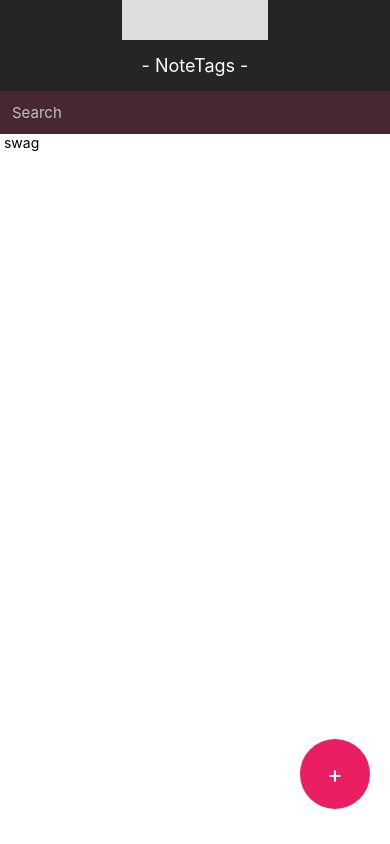
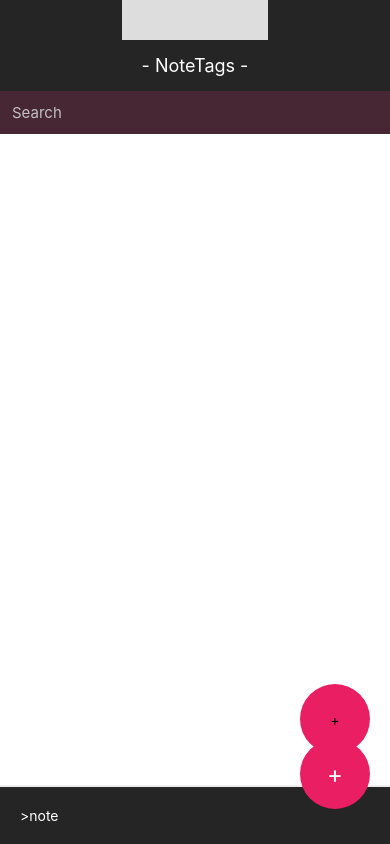
Before and after one commit to iloveswisscheese/calhacks2018, a React Native app in the folder NoteTags/: screen / in a window 390 px wide. Built offline with nearby package versions, Linux system fonts and the light colour scheme.

Commit message:
basic notes

```diff
--- a/NoteTags/contents/Note.js
+++ b/NoteTags/contents/Note.js
@@ -0,0 +1,55 @@
+import React, { Component } from 'react';
+import {
+    Text,
+    View,
+    StyleSheet,
+    TextInput,
+    ScrollView,
+    TouchableOpacity
+    } from 'react-native';
+
+
+export default class Note extends Component {
+  render() {
+    return (
+
+      <View key={this.props.keyval} style={styles.note}>
+
+        <Text style={styles.noteText}>{this.props.val.date}</Text>
+        <Text style={styles.noteText}>{this.props.val.note}</Text>
+
+        <TouchableOpacity onPress={this.props.deleteMethod} style={styles.noteDelete}>
+          <Text style={styles.noteDeleteText}>D</Text>
+          </TouchableOpacity>
+      </View>
+    );
+  }
+}
+
+const styles = StyleSheet.create({
+  note: {
+    position: 'relative',
+    padding: 20,
+    paddingRight: 100,
+    borderBottomWidth: 2,
+    borderBottomColor: "#ededed",
+  },
+  noteText: {
+    paddingLeft: 20,
+    borderLeftWidth: 10,
+    borderLeftColor: '#E91E63',
+  },
+  noteDelete: {
+    position: 'absolute',
+    justifyContent: 'center',
+    alignItems: 'center',
+    backgroundColor: '#2980b9',
+    padding: 10,
+    top: 10,
+    bottom: 10,
+    right: 10,
+  },
+  noteDeleteText: {
+    color: 'white',
+  }
+})
--- a/NoteTags/contents/NotesContainer.js
+++ b/NoteTags/contents/NotesContainer.js
@@ -1,5 +1,5 @@
 import React, { Component } from 'react';
-import Header from '../contents/Header'
+import Note from './Note'
 import {
     Text,
     View,
@@ -11,11 +11,121 @@
 
 
 export default class NotesContainer extends Component {
+  constructor(props) {
+    super(props);
+    this.state = {
+      noteArray: [],
+      noteText: '',
+    };
+  }
+
   render() {
+
+    let notes = this.state.noteArray.map((val, key) => {
+      return <Note key={key} keyval={key} val={val}
+              deleteMethod={ () => this.deleteNote(key)} />
+    });
+
     return (
-      <View>
-      <Text> swag </Text>
+      <View style={styles.container}>
+
+      <ScrollView style={styles.scrollContainer}>
+        {notes}
+      </ScrollView>
+
+      <View style={styles.footer}>
+
+        <TextInput
+          style={styles.textInput}
+          onChangeText={(noteText) => this.setState({noteText})}
+          value={this.state.noteText}
+          placeholder='>note'
+          placeholderTextColor='white'
+          underlineColorAndroid='transparent'>
+        </TextInput>
+
+      </View>
+
+      <TouchableOpacity onPress={ this.addNote.bind(this) } style={styles.addButton}>
+        <Text style={styles.addButtonTest}>+</Text>
+      </TouchableOpacity>
+
       </View>
     );
   }
+
+  addNote() {
+
+    if (this.state.noteText) {
+
+      var d = new Date();
+      this.state.noteArray.push({
+        'date': d.getFullYear() +
+        "/" + (d.getMonth() + 1) +
+        "/" + d.getDate(),
+        'note': this.state.noteText
+      });
+      this.setState({ noteArray: this.state.noteArray })
+      this.setState({ noteText: '' })
+    }
+  }
+  deleteNote(key){
+    this.state.noteArray.splice(key, 1);
+    this.setState({noteArray: this.state.noteArray});
+  }
+
 }
+
+const styles = StyleSheet.create({
+    container: {
+        flex: 1,
+    },
+    header: {
+        backgroundColor: '#E91E63',
+        alignItems: 'center',
+        justifyContent:'center',
+        borderBottomWidth: 10,
+        borderBottomColor: '#ddd'
+    },
+    headerText: {
+        color: 'white',
+        fontSize: 18,
+        padding: 26
+    },
+    scrollContainer: {
+        flex: 1,
+        marginBottom: 100
+    },
+    footer: {
+        position: 'absolute',
+        bottom: 0,
+        left: 0,
+        right: 0,
+        zIndex: 10
+    },
+    textInput: {
+        alignSelf: 'stretch',
+        color: '#fff',
+        padding: 20,
+        backgroundColor: '#252525',
+        borderTopWidth:2,
+        borderTopColor: '#ededed'
+    },
+    addButton: {
+        position: 'absolute',
+        zIndex: 11,
+        right: 20,
+        bottom: 90,
+        backgroundColor: '#E91E63',
+        width: 70,
+        height: 70,
+        borderRadius: 35,
+        alignItems: 'center',
+        justifyContent: 'center',
+        elevation: 8
+    },
+    addButtonText: {
+        color: '#fff',
+        fontSize: 24
+    }
+});
```
